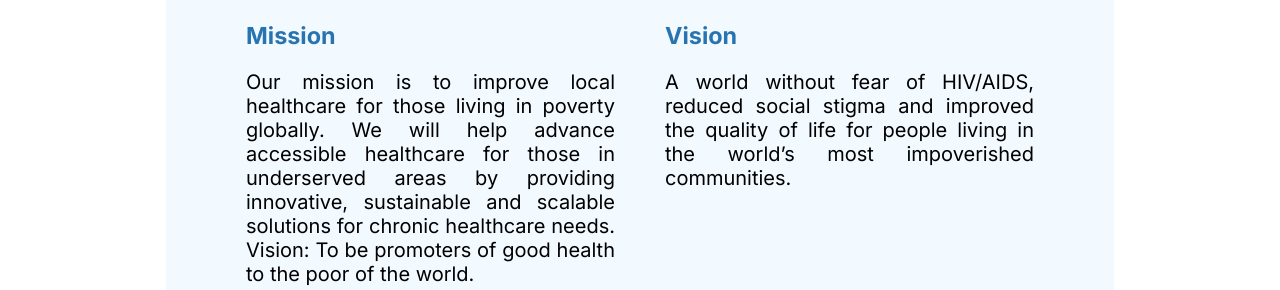
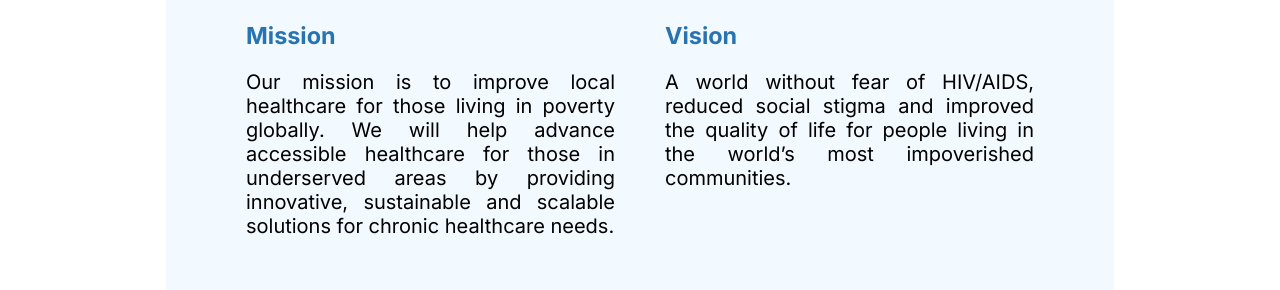
Before and after one commit to jusminpt/react-envision, a React (Create React App) app: page /aboutus in a window 1280 px wide. Shown: the part 662-952 px from the top of the page. Built offline with nearby package versions, Linux system fonts and the light colour scheme.

Commit message:
Update content About us

```diff
--- a/src/pages/AboutUs/AboutUs.jsx
+++ b/src/pages/AboutUs/AboutUs.jsx
@@ -26,8 +26,7 @@ function AboutUs() {
                 Our mission is to improve local healthcare for those living in
                 poverty globally. We will help advance accessible healthcare for
                 those in underserved areas by providing innovative, sustainable
-                and scalable solutions for chronic healthcare needs. Vision: To
-                be promoters of good health to the poor of the world.
+                and scalable solutions for chronic healthcare needs.
               </p>
             </div>
             <div className="mission-div-50-content">
```
